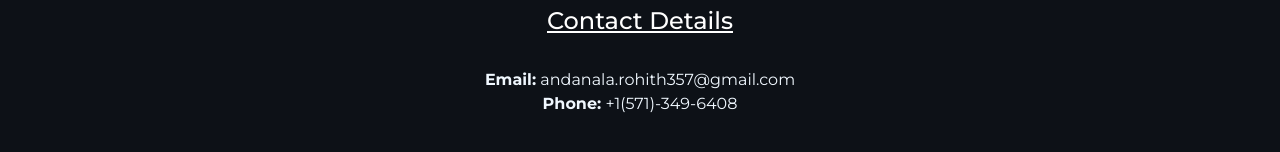
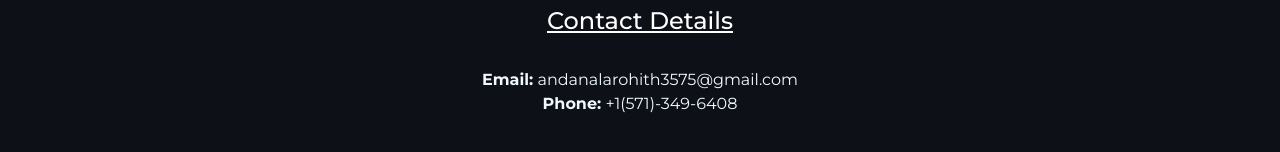
Before and after one commit to rohithandanala/portfolio, a Vue app: page / in a window 1280 px wide. Shown: the part 4825-4977 px from the top of the page. Built offline with nearby package versions, Linux system fonts and the light colour scheme.

Commit message:
updated contact

```diff
--- a/src/components/Contact.vue
+++ b/src/components/Contact.vue
@@ -8,7 +8,7 @@ export default {
   <div class="SectionBox" id="ContactBox">
     <h4 class="SectionHeading">Contact Details</h4>
     <div>
-      <b>Email:</b><a> andanala.rohith357@gmail.com</a><br />
+      <b>Email:</b><a> andanalarohith3575@gmail.com</a><br />
       <b>Phone:</b><a> +1(571)-349-6408</a>
     </div>
   </div>
```
